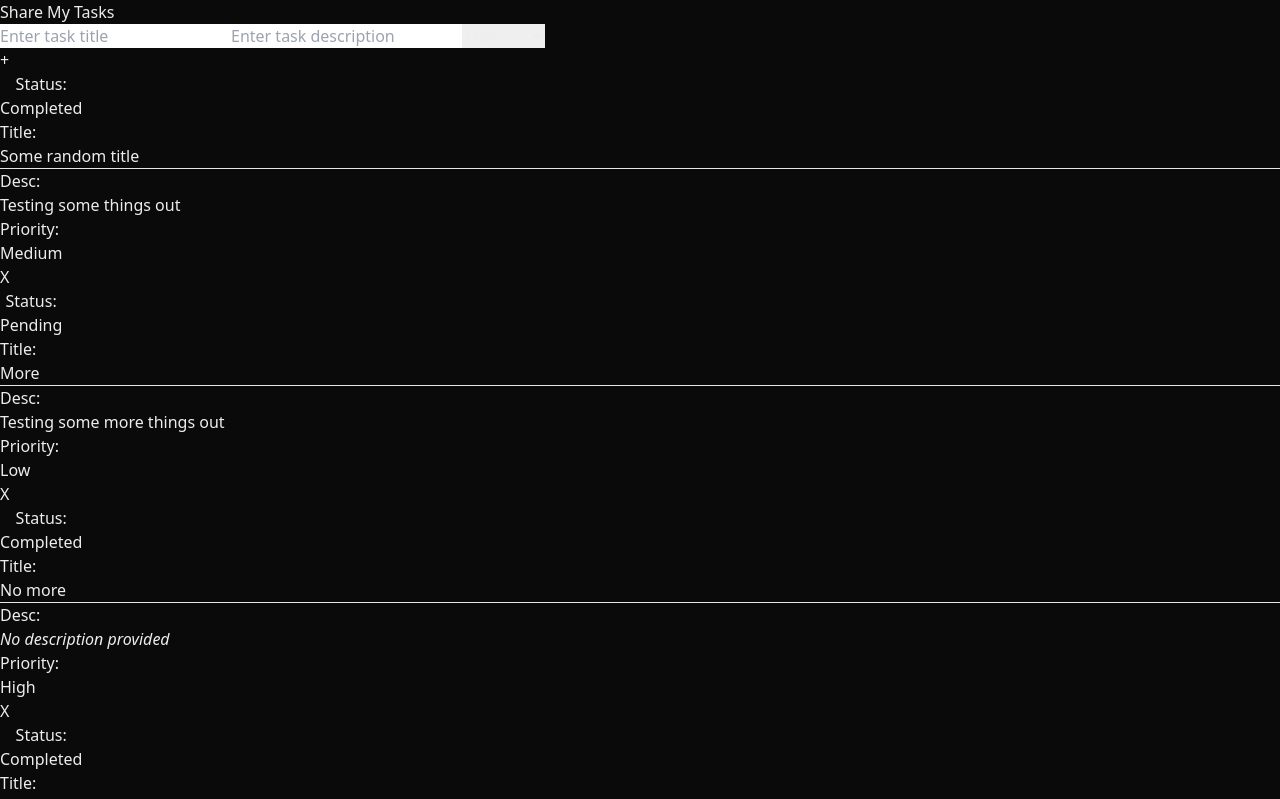
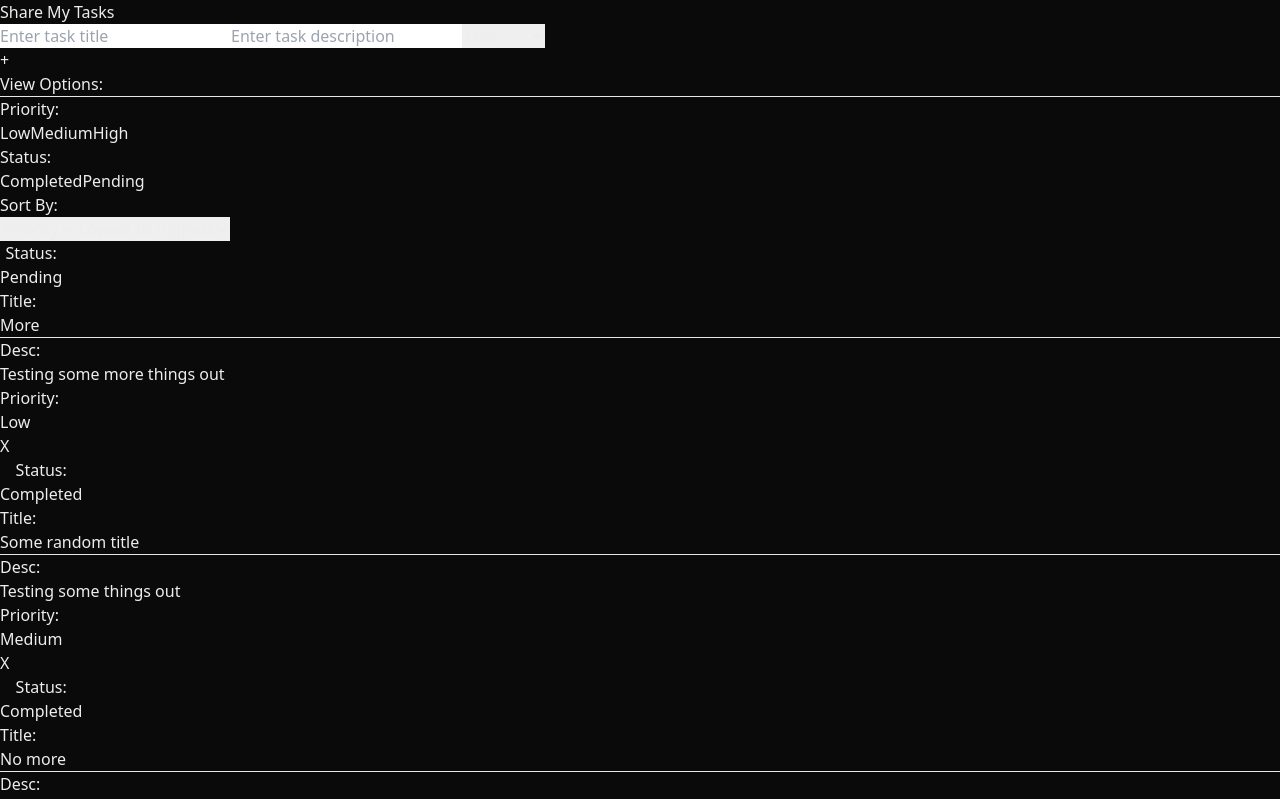
Before and after one commit to SiddharthSahani/share-my-tasks, a Next.js app: page / in a window 1280 px wide. Shown: the top 799 px of the page. Built offline with nearby package versions, Linux system fonts and the light colour scheme.

Commit message:
feat: added view options (filtering and sorting)

```diff
--- a/src/app/page.jsx
+++ b/src/app/page.jsx
@@ -56,7 +56,7 @@ export default function Home() {
         Share My Tasks
       </h1>
       <NewTaskForm addTaskHandler={addTask} />
-      <TaskList tasks={tasks} toggleStatusHandler={toggleStatus} deleteTaskHandler={deleteTask}/>
+      <TaskList allTasks={tasks} toggleStatusHandler={toggleStatus} deleteTaskHandler={deleteTask} />
     </>
   )
 }
--- a/src/components/TaskList.jsx
+++ b/src/components/TaskList.jsx
@@ -1,20 +1,41 @@
+import { useEffect, useState } from 'react'
 import { TaskCard } from './TaskCard'
+import { TaskListOptions } from './TaskListOptions'
 
 
-export function TaskList({ tasks, toggleStatusHandler, deleteTaskHandler }) {
+export function TaskList({ allTasks, toggleStatusHandler, deleteTaskHandler }) {
+  const [viewTasks, setViewTasks] = useState([])
+
+  const [viewOptions, setViewOptions] = useState({
+    priorities: [true, true, true],
+    statuses: [true, true],
+    sortBy: "priority",
+    sortOrder: "asc",
+  })
+
+  useEffect(() => {
+    let tasks = allTasks.map((task, index) => [task, index])
+    tasks = tasks.filter(([task, _]) => viewOptions.priorities[task.priority - 1] && viewOptions.statuses[task.completed ? 0 : 1])
+    tasks.sort((a, b) => (viewOptions.sortOrder === "asc" ? 1 : -1) * (a[0].priority - b[0].priority))
+    setViewTasks(tasks)
+  }, [allTasks, viewOptions])
+
   return (
-    <div className="bg-[#2d3746] rounded-xl px-2 py-1 mt-2">
+    <>
+      <TaskListOptions options={viewOptions} setOptions={setViewOptions} />
+      <div className="bg-[#2d3746] rounded-xl px-2 py-1">
         {
-        tasks.length ?
-        tasks.map((task, index) => (
+          viewTasks.length ?
+          viewTasks.map(([task, tid], index) => (
             <TaskCard
               key={index} task={task}
-            toggleStatusHandler={() => toggleStatusHandler(index)}
-            deleteTaskHandler={() => deleteTaskHandler(index)}
+              toggleStatusHandler={() => toggleStatusHandler(tid)}
+              deleteTaskHandler={() => deleteTaskHandler(tid)}
             />
           )) :
           <i className='p-4'>Active tasks will appear here</i>
         }
       </div>
+    </>
   )
 }
--- /dev/null
+++ b/src/components/TaskListOptions.jsx
@@ -0,0 +1,73 @@
+
+export function TaskListOptions({ options, setOptions }) {
+  const onPriorityViewChange = (index) => {
+    options.priorities[index] = !options.priorities[index]
+    setOptions({ ...options })
+  }
+
+  const onStatusViewChange = (index) => {
+    options.statuses[index] = !options.statuses[index]
+    setOptions({ ...options })
+  }
+
+  const onSortOrderChange = (order) => {
+    options.sortOrder = order
+    setOptions({ ...options })
+  }
+
+  const onSortByChange = (sort) => {
+    options.sortBy = sort
+    setOptions({ ...options })
+  }
+
+  return (
+    <div className="bg-[#2d3746] rounded-xl mt-2 mb-2 p-1">
+      <div className="text-xl font-semibold px-2">View Options:</div>
+      <hr className="opacity-40 m-2 mt-1" />
+      <div className="flex flex-col p-2 pl-4 gap-3">
+        <div className="flex items-center">
+          <div className="text-lg w-1/12 mr-8">Priority:</div>
+          <div className="flex w-11/12 gap-1">
+            <button
+              className={`${!options.priorities[0] && "line-through border-dashed"} w-1/3 py-1 rounded-lg border-[1px] border-lime-400 text-lime-400`}
+              onClick={() => onPriorityViewChange(0)}
+            >Low</button>
+            <button
+              className={`${!options.priorities[1] && "line-through border-dashed"} w-1/3 py-1 rounded-lg border-[1px] border-yellow-400 text-yellow-400`}
+              onClick={() => onPriorityViewChange(1)}
+            >Medium</button>
+            <button
+              className={`${!options.priorities[2] && "line-through border-dashed"} w-1/3 py-1 rounded-lg border-[1px] border-orange-400 text-orange-400`}
+              onClick={() => onPriorityViewChange(2)}
+            >High</button>
+          </div>
+        </div>
+        <div className="flex items-center">
+          <div className="text-lg w-1/12 mr-8">Status:</div>
+          <div className="flex w-11/12 gap-2">
+            <button
+              className={`${!options.statuses[0] && "line-through border-dashed"} w-1/2 py-1 rounded-lg border-[1px] border-green-400 text-green-400`}
+              onClick={() => onStatusViewChange(0)}
+            >Completed</button>
+            <button
+              className={`${!options.statuses[1] && "line-through border-dashed"} w-1/2 py-1 rounded-lg border-[1px] border-rose-400 text-rose-400`}
+              onClick={() => onStatusViewChange(1)}
+            >Pending</button>
+          </div>
+        </div>
+        <div className="flex">
+          <div className="text-lg w-1/12 mr-8">Sort By:</div>
+          <div className="flex w-11/12 gap-2">
+            <select className="w-1/2 bg-gray-600 rounded-lg py-1 text-center" value={options.sortBy} onChange={(e) => onSortByChange(e.target.value)}>
+              <option value="priority">Priority</option>
+            </select>
+            <select className="w-1/2 bg-gray-600 rounded-lg py-1 text-center" value={options.sortOrder} onChange={(e) => onSortOrderChange(e.target.value)}>
+              <option value="asc">Lowest to Highest</option>
+              <option value="desc">Highest to Lowest</option>
+            </select>
+          </div>
+        </div>
+      </div>
+    </div>
+  )
+}
```
Lines whose indentation alone changed are shown as unchanged.
